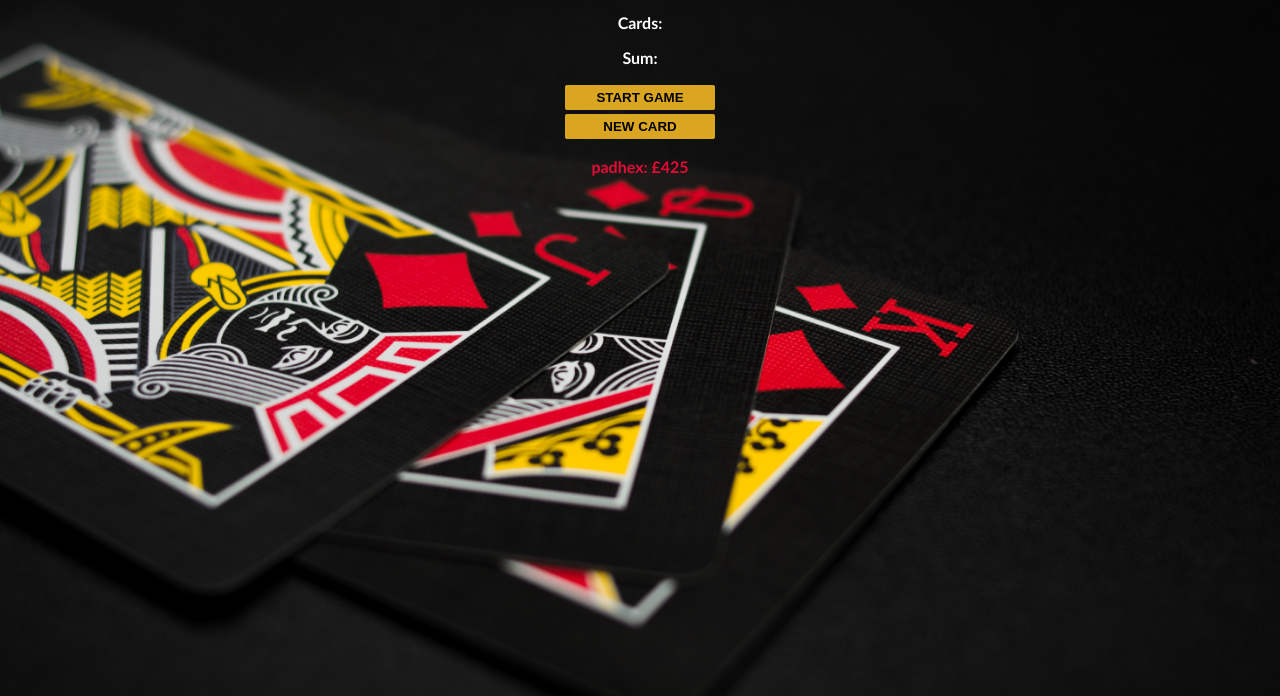
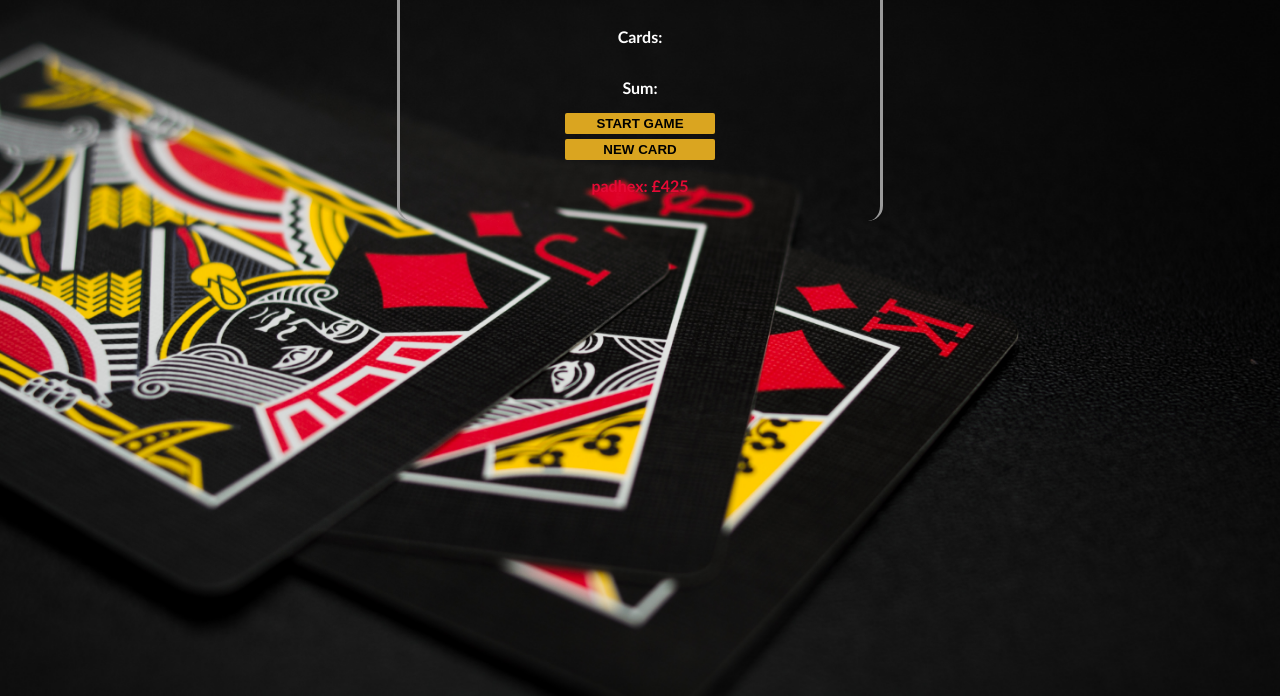
Before and after one commit to padole/BlackJack-game, a plain HTML site: page index.html in a window 1280 px wide. Shown: the part 104-800 px from the top of the page. Drawn offline with Linux system fonts and the light colour scheme.

Commit message:
fourth contribution

```diff
--- a/index.html
+++ b/index.html
@@ -9,16 +9,18 @@
     <link rel="stylesheet" href="style.css">
 </head>
 <body>
+    <div class="content">
         <h1>BlackJack</h1>
         <p id="message-el">Ready to play a round?</p>
         <p id="cards-el">Cards:</p>
         <p id="sum-el">Sum:</p>
 
-    <button onclick="startGame()">START GAME</button><br>
-    <button onclick="newCard()">NEW CARD</button>
+        <button id="sg" onclick="startGame()">START GAME</button><br>
+        <button id="nc" onclick="newCard()">NEW CARD</button>
 
         <p id="player-el"></p>
         <a id="refresh-el" onclick="playAgain()" href="index.html"></a>
+    </div>
 
     <script src="script.js"></script>
 </body>
--- a/script.js
+++ b/script.js
@@ -18,7 +18,7 @@ playerEL.textContent = player.name + ": £" + player.chips
 
 function playAgain() {
     let refreshEL = document.getElementById("refresh-el")
-    refreshEL.textContent = "PLAY AGAIN?"
+    refreshEL.textContent = "WANNA DEAL AGAIN?"
 }
 
 function getRandomCard() {
@@ -81,4 +81,9 @@ function newCard() {
         console.log("Drawing a new card from the deck..")
         renderGame()
     }
+
+    if (isAlive === true && hasBlackJack === false) {
+    message = "How would you like to play your hand? 🙂"
+    messageEl.textContent = message
+    }
 }
--- a/style.css
+++ b/style.css
@@ -4,8 +4,27 @@ body{
     text-align: center;
     font-family: 'Trebuchet MS', 'Lucida Sans Unicode', 'Lucida Grande', Arial, sans-serif;
     font-weight: bold;
-    background-size: cover;
+    background-repeat: no-repeat;
+    background-position: relative;
+    color: white;
+    display: flex;
+    flex-direction: column;
+    text-align: center;
+    align-items: center;
+    justify-content: center;
   }
+
+  .content {
+    border-radius: 15px;
+    display: flex;
+    flex-direction: column;
+    width: 30rem;
+    height: 60%;
+    align-items: center;
+    border-top: 3px inset;
+    border-right: 3px outset;
+    border-left: inset;
+}
 
   p{
     color: white;
@@ -17,20 +36,32 @@ body{
 
   h1{
     color: goldenrod;
+    margin-bottom: -7px;
   }
 
-  button{
+  button {
     color: #000000;
+    background: goldenrod;
     width: 150px;
-    background: goldenrod;
-    padding-top: 5px;
-    padding-bottom: 5px;
+    padding-top: 3px;
+    padding-bottom: 3px;
     font-weight: bold;
     border: none;
     border-radius: 2px;
-    margin-bottom: 2px;
-    margin-top: 2px;
     cursor: pointer;
+  }
+
+  button:hover {
+    background: none;
+    color: goldenrod;
+  }
+
+  #sg {
+    margin-bottom: -7px;
+  }
+
+  #nc {
+    margin-top: -7px;
   }
 
   #player-el {
@@ -48,4 +79,19 @@ body{
   #refresh-el:hover {
     transition: 0.7s;
     transform: scale(1.2);
+    border-bottom: 3px solid goldenrod;
+    border-radius: 4px
   }
+
+  @media screen and (max-width: 400px) {
+    body {
+        background-image: url(/img/background.jpg);
+        background-position: center;
+        background-repeat: no-repeat;
+        background-size: cover;
+    }
+
+    .content {
+        min-height: 50%;
+    }
+}
```
Lines whose indentation alone changed are shown as unchanged.
